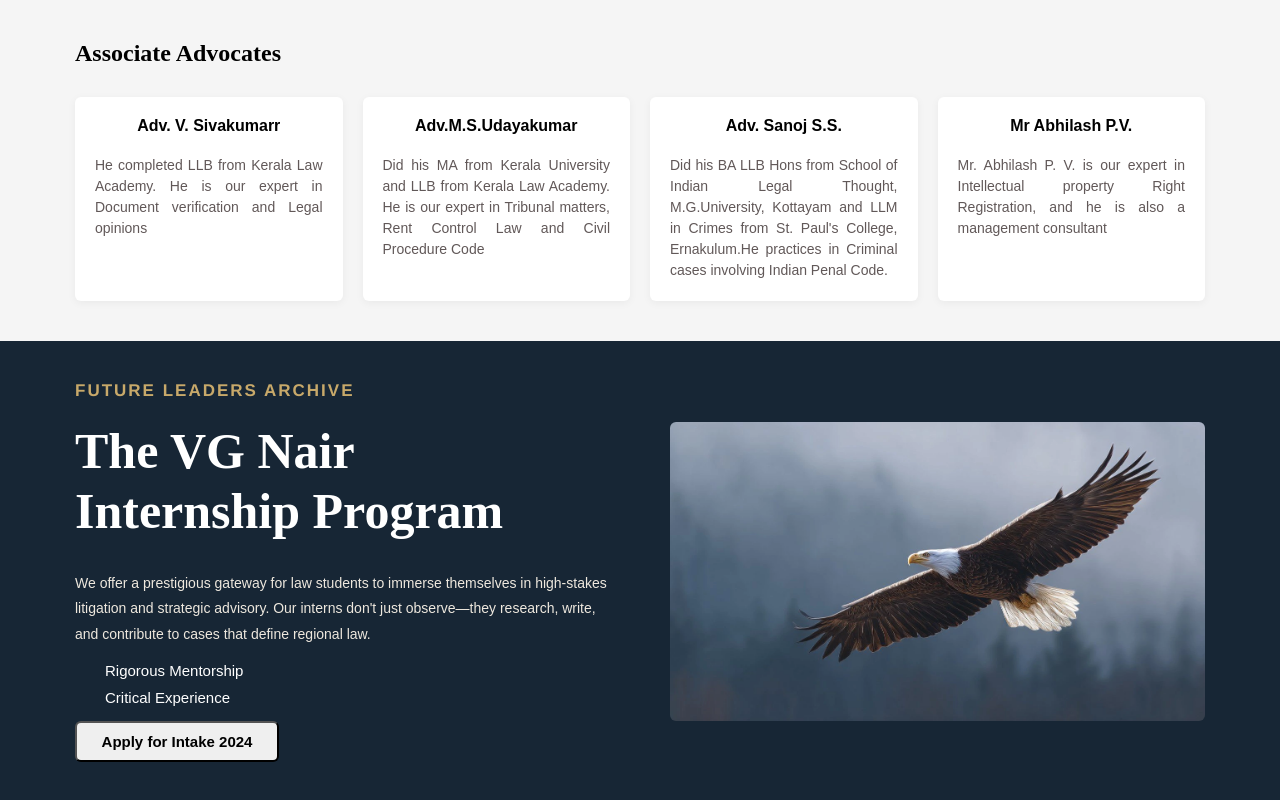
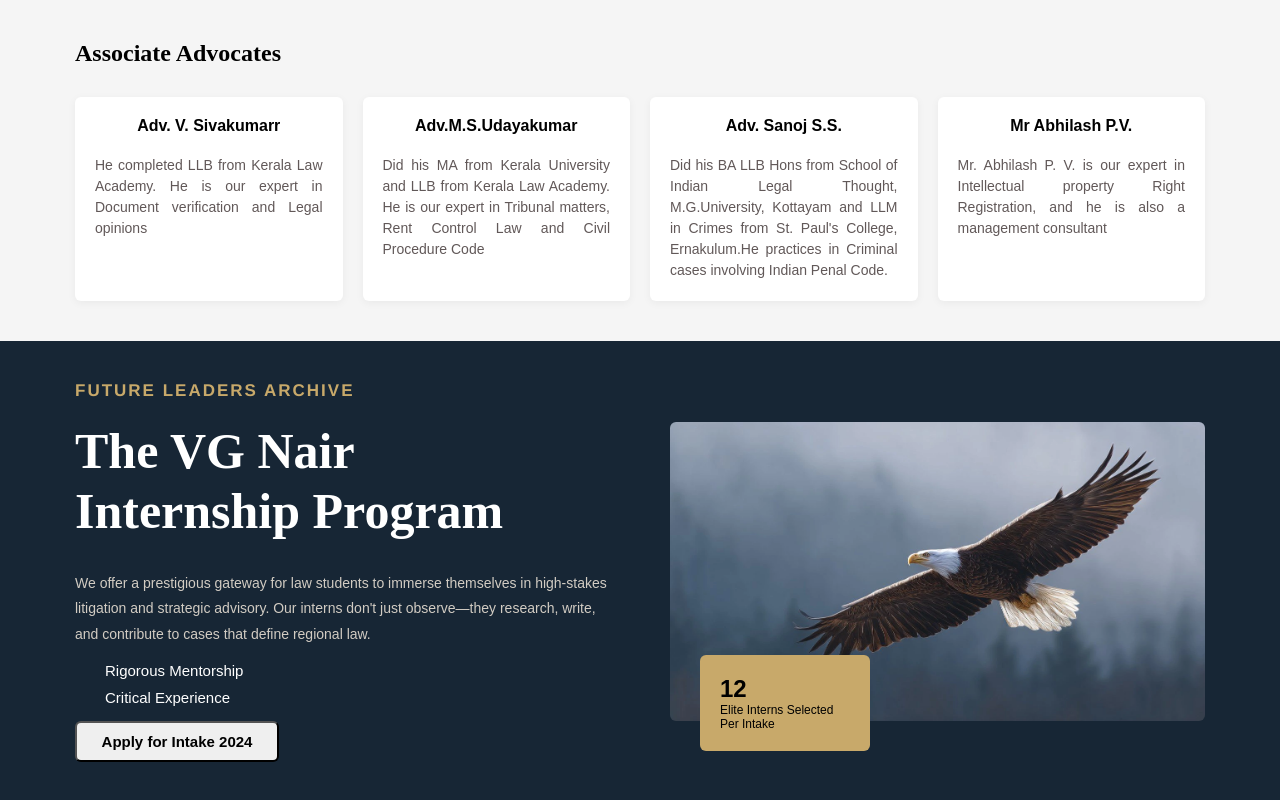
Before and after one commit to Aish-Re/vg-nair-ts, a React (Vite) app: page / in a window 1280 px wide. Shown: the part 1810-2610 px from the top of the page. Built offline with nearby package versions, Linux system fonts and the light colour scheme.

Commit message:
Added Internship Section

```diff
--- a/src/App.css
+++ b/src/App.css
@@ -292,7 +292,7 @@ nav ul{
   font-family: Arial, Helvetica, sans-serif;
   font-size: 14px;
   line-height: 1.8;
-  color: #eee8de;
+  color: #d2ccc3;
 }
 
 .internship-benefits{
@@ -306,6 +306,7 @@ nav ul{
 
 .internship-img{
   flex: 1;
+  position: relative;
 }
 
 .internship-img img{
@@ -326,3 +327,19 @@ nav ul{
   letter-spacing: 0;
   width: 200px;
 }
+
+.internship-card{
+  position: absolute;
+  border-radius: 6px;
+  background-color: rgb(200, 169, 106);
+  padding: 20px;
+  font-family: Arial, Helvetica, sans-serif;
+  color: black;
+  left: 30px;
+  bottom: -30px;
+  width: 170px;
+}
+
+.internship-card p{
+  font-size: 12px;
+}
--- a/src/components/Internship.tsx
+++ b/src/components/Internship.tsx
@@ -18,7 +18,13 @@ function Internship(){
 
             <div className="internship-img">
                 <img src={InternshipImage}/>
+
+                <div className="internship-card">
+                    <h2>12</h2>
+                    <p>Elite Interns Selected <br/> Per Intake</p>
+                </div>
             </div>
+
 
         </section>
     );
```
Also changed, not shown: src/components/Legacy.tsx (added, +13 -0 lines), 1 other file (tests, documents, lock files or other folders).
